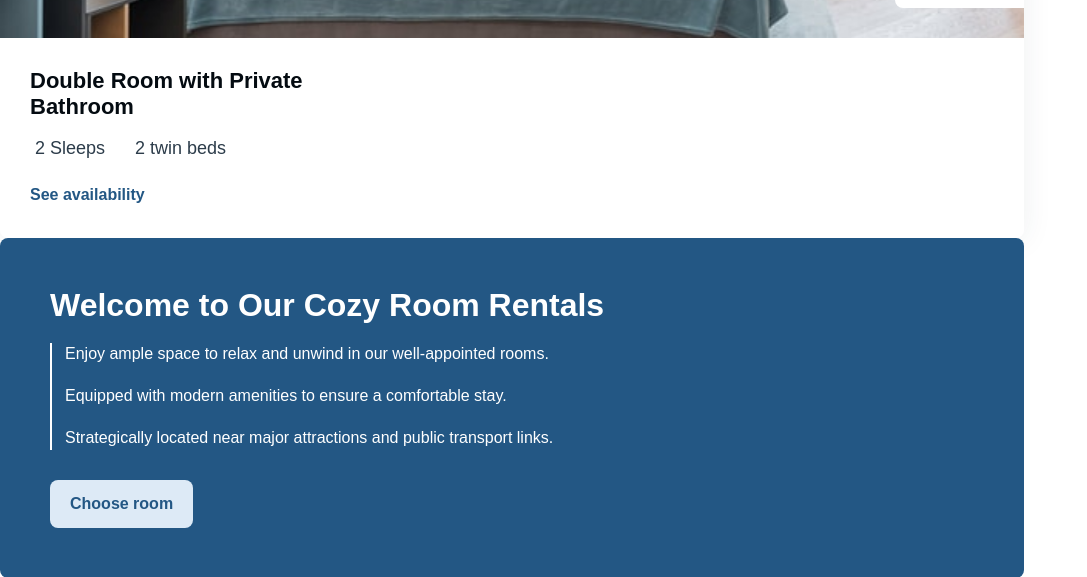
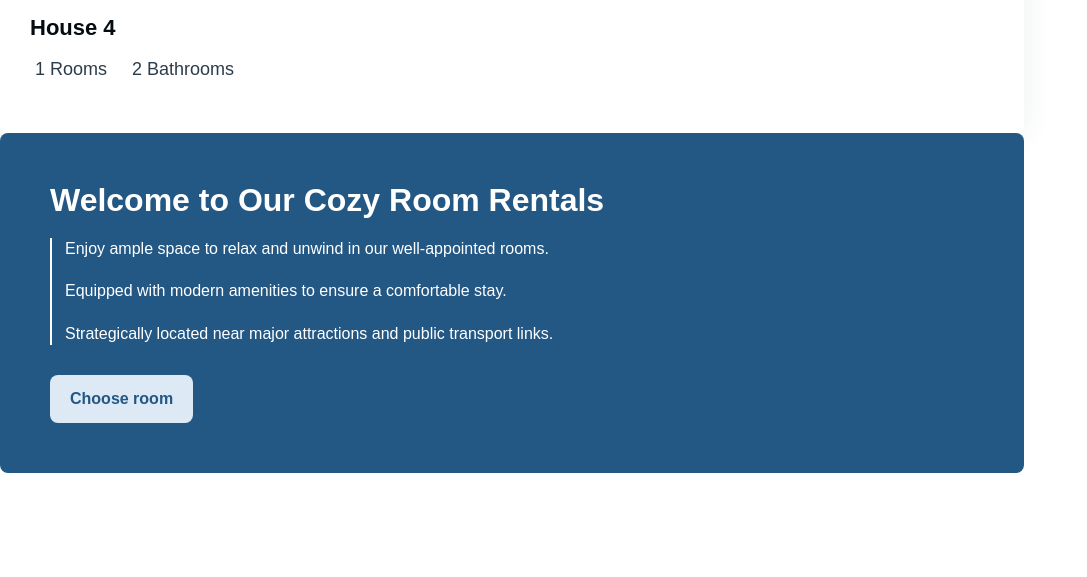
Before and after one commit to rizwanfree/Bijou2, a Django app: page / in a window 1280 px wide. Shown: the part 2345-2922 px from the top of the page, without its empty margins (0-1087 px from the left). Run offline with Django 5.2, Linux system fonts and the light colour scheme; data comes from the database, SQL or seed files in the repository; some libraries are stand-ins or nearby versions.

Commit message:
main page rooms

```diff
--- a/mainweb/views.py
+++ b/mainweb/views.py
@@ -15,7 +15,24 @@
 # Create your views here.
 
 def index(request):
-    return render(request, 'main-web/index-2.html')
+    # Fetch 1 random house
+    random_house = House.objects.order_by('?').first()
+    # Fetch the first image for the random house
+    house_image = random_house.images.first() if random_house else None
+
+    # Fetch 1 random room
+    random_room = Room.objects.order_by('?').first()
+    # Fetch the first image for the random room
+    room_image = random_room.images.first() if random_room else None
+
+    print(room_image.image.url)
+    context = {
+        'house': random_house,
+        'house_image': house_image,
+        'room': random_room,
+        'room_image': room_image,
+    }
+    return render(request, 'main-web/index-2.html', context)
 
 def about(request):
     return render(request, 'main-web/about.html')
--- a/templates/main-web/about.html
+++ b/templates/main-web/about.html
@@ -9,7 +9,7 @@
 <section class="about-us-banner">
     <div class="banner-content">
         <h1>Welcome to The Bijou LLC</h1>
-        <p class="center">Your premier property management company in Detroit</p>
+        <p style="text-align: center">Your premier property management company in Detroit</p>
     </div>
 </section>
 
--- a/templates/main-web/partials/rooms.html
+++ b/templates/main-web/partials/rooms.html
@@ -9,52 +9,70 @@
                     href={% url "mainweb:room-list" %}>View all rooms</a></div>
         </div>
         <ul class="rooms_list d-md-flex flex-wrap">
+            {% if room %}
             <li class="rooms_list-item col-md-6 col-xl-4" data-order=1 data-aos=fade-up>
                 <div class="item-wrapper d-md-flex flex-column">
                     <div class=media>
+
+                        {% if room.images.first %}
                         <picture>
-                            <source data-srcset={% static "img/about/01.jpg" %} srcset={%
-                                static "img/about/01.jpg" %}><img class=lazy data-src={%
-                                static "img/about/01.jpg" %} src={% static "img/about/01.jpg" %} alt=media>
-                        </picture><span class="media_label media_label--pricing"><span
-                                class="price h4">$18</span> / 1 night</span>
+                            <source data-srcset="{% static room.images.first.image.url %}" srcset="{% static room.images.first.image.url %}">
+                            <img src="{{ room_image.image.url }}" alt="House Image">
+                        </picture>
+                        <span class="media_label media_label--pricing">
+                            <span class="price h4">${{ room.price_per_night }}</span> / 1 night
+                        </span>
+                    {% endif %}
+
                     </div>
                     <div class="main d-md-flex flex-column justify-content-between flex-grow-1"><a
-                            class="main_title h4" href=room.html data-shave=true>Bed in 6-Bed Room with Shared
-                            Bathroom</a>
+                            class="main_title h4" href=room.html data-shave=true>{{room.name}}</a>
                         <div class=main_amenities><span
                                 class="main_amenities-item d-inline-flex align-items-center"><i
-                                    class="icon-user icon"></i> 2 Sleeps </span><span
+                                    class="icon-user icon"></i> {{ room.capacity }} Sleeps </span><span
                                 class="main_amenities-item d-inline-flex align-items-center"><i
-                                    class="icon-bunk_bed icon"></i> 1 bunk bed</span></div>
-                        <a class="link link--arrow d-inline-flex align-items-center" href=#>See availability <i
-                                class="icon-arrow_right icon"></i></a>
+                                    class="icon-bunk_bed icon"></i> {{ room.number_of_bed }} bunk bed</span>
+                        </div>
                     </div>
                 </div>
             </li>
-            <li class="rooms_list-item col-md-6 col-xl-4" data-order=2 data-aos=fade-up data-aos-delay=50>
+            {% endif %}
+
+
+            {% if house %}
+            <li class="rooms_list-item col-md-6 col-xl-4" data-order=1 data-aos=fade-up>
                 <div class="item-wrapper d-md-flex flex-column">
                     <div class=media>
+
+                        {% if house.images.first %}
                         <picture>
-                            <source data-srcset={% static "img/about/02.jpg" %} srcset={%
-                                static "img/about/02.jpg" %}><img class=lazy data-src={%
-                                static "img/about/02.jpg" %} src={% static "img/about/02.jpg" %} alt=media>
-                        </picture><span class="media_label media_label--pricing"><span
-                                class="price h4">$35</span> / 1 night</span>
+                            <source data-srcset="{% static room.images.first.image.url %}" srcset="{% static room.images.first.image.url %}">
+                            <img src="{{ house_image.image.url }}" alt="House Image">
+                        </picture>
+                        <span class="media_label media_label--pricing">
+                            <span class="price h4">${{ house.price_per_night }}</span> / 1 night
+                        </span>
+                    {% endif %}
+
                     </div>
                     <div class="main d-md-flex flex-column justify-content-between flex-grow-1"><a
-                            class="main_title h4" href=room.html data-shave=true>Double Room with Private
-                            Bathroom</a>
-                        <div class=main_amenities><span
+                            class="main_title h4" href=room.html data-shave=true>{{house.name}}</a>
+                        <div class=main_amenities>
+                            <span
                                 class="main_amenities-item d-inline-flex align-items-center"><i
-                                    class="icon-user icon"></i> 2 Sleeps </span><span
-                                class="main_amenities-item d-inline-flex align-items-center"><i
-                                    class="icon-twin_bed icon"></i> 2 twin beds</span></div>
-                        <a class="link link--arrow d-inline-flex align-items-center" href=#>See availability <i
-                                class="icon-arrow_right icon"></i></a>
+                                <i class="icon-twin_bed icon"></i> {{ house.number_of_rooms }} Rooms
+                            </span>
+
+                            <span class="main_amenities-item d-inline-flex align-items-center">
+                                <span class="amenities_item d-inline-flex align-items-center">
+                                    {{ house.no_of_bathroom }} Bathrooms </span>
+                            </span>
+                        </div>
                     </div>
                 </div>
             </li>
+            {% endif %}
+
             <li class="rooms_list-item col-md-6 col-xl-4" data-order=3 data-aos=fade-up data-aos-delay=100>
                 <div class="card accent">
                     <h3 class=title>Welcome to Our Cozy Room Rentals</h3>
```
